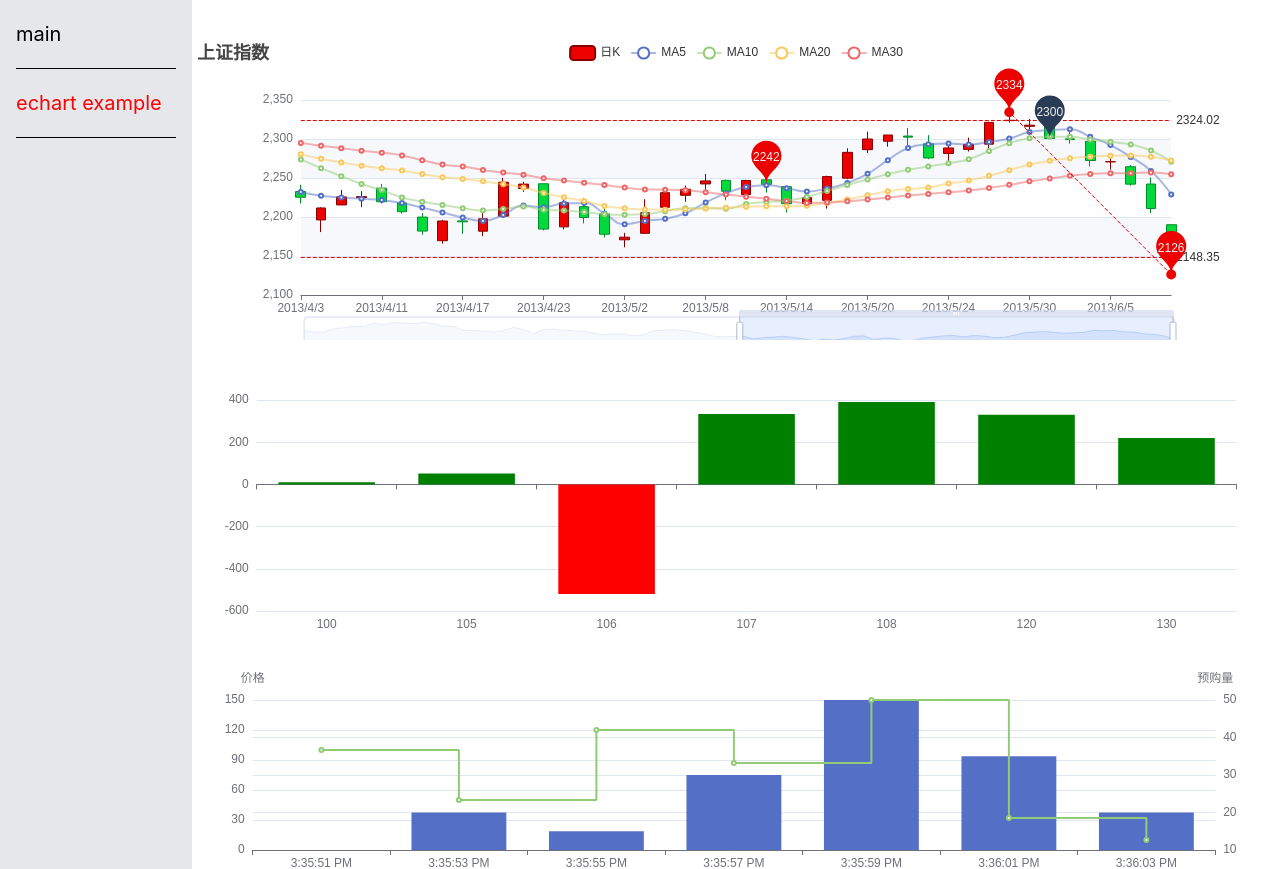
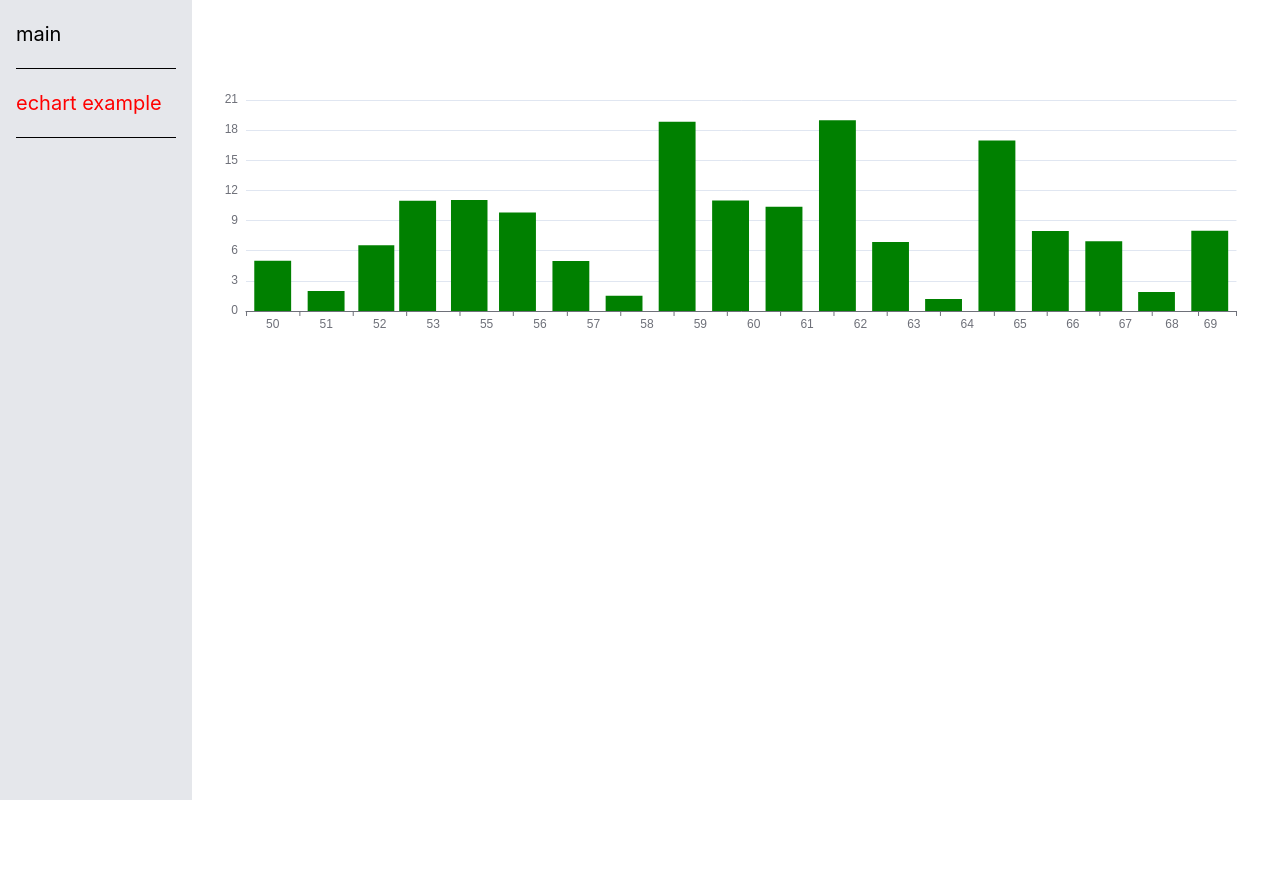
Before and after one commit to okesseko/stock-font-end, a React (Create React App) app: page /echart-example in a window 1280 px wide. Shown: the top 869 px of the page. After the commit the page ends 800 px from the top, so only its background shows below. Built offline with nearby package versions, Linux system fonts and the light colour scheme.

Commit message:
模擬自動產生資料行為

```diff
--- a/src/pages/echart-example/bar/index.jsx
+++ b/src/pages/echart-example/bar/index.jsx
@@ -2,6 +2,7 @@ import React from "react";
 import ReactECharts from "echarts-for-react";
 import { data } from "../mock-data";
 
+const BarChart = ({ data = {} }) => {
   const options = {
     tooltip: {
       trigger: "axis",
@@ -18,7 +19,7 @@ const options = {
     xAxis: [
       {
         type: "category",
-      data: [100, 105, 106, 107, 108, 120, 130],
+        data: Object.keys(data),
       },
     ],
     yAxis: [
@@ -30,7 +31,7 @@ const options = {
       {
         name: "成交量",
         type: "bar",
-      data: [10, 52, -520, 334, 390, 330, 220],
+        data: Object.values(data),
         itemStyle: {
           color: function (p) {
             return p.value < 0 ? "red" : "green";
@@ -39,7 +40,6 @@ const options = {
       },
     ],
   };
-const BarChart = () => {
   return <ReactECharts option={options} />;
 };
 
--- a/src/pages/echart-example/index.jsx
+++ b/src/pages/echart-example/index.jsx
@@ -1,14 +1,36 @@
-import React from "react";
+import React, { useEffect, useRef, useState } from "react";
 import Candlestick from "./candlestick";
-import BarChart from "./bar"
-import BarLineChart from "./bar-line"
+import BarChart from "./bar";
+import BarLineChart from "./bar-line";
 
 const EchartExample = () => {
+  const [barData, setBarData] = useState({});
+  const barRef = useRef();
+  barRef.current=barData
+  useEffect(() => {
+    function renderData() {
+      const random = Math.floor(Math.random() * 20 + 50);
+      if (!barRef.current[random]) {
+        setBarData((barData) => ({ ...barData, [random]: Math.floor(Math.random() * 20 + 1)}));
+      } else {
+        setBarData((barData) => ({
+          ...barData,
+          [random]: barData[random] + 1,
+        }));
+      }
+    }
+    const barLoop = setInterval(() => {
+      renderData();
+    }, 200);
+    return () => {
+      clearInterval(barLoop);
+    };
+  }, []);
   return (
-    <div >
-      <Candlestick />
-      <BarChart/>
-      <BarLineChart/>
+    <div>
+      {/* <Candlestick /> */}
+      <BarChart data={barData} />
+      {/* <BarLineChart /> */}
     </div>
   );
 };
```
Lines whose indentation alone changed are shown as unchanged.
